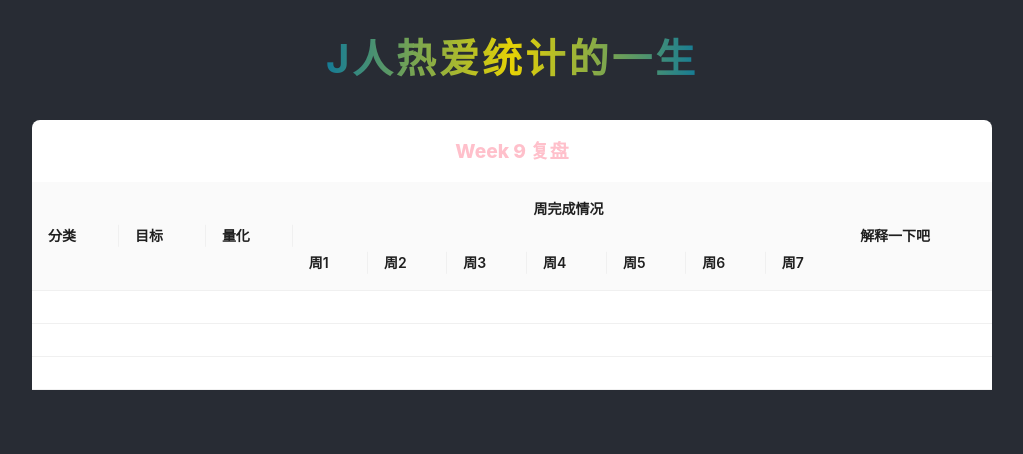
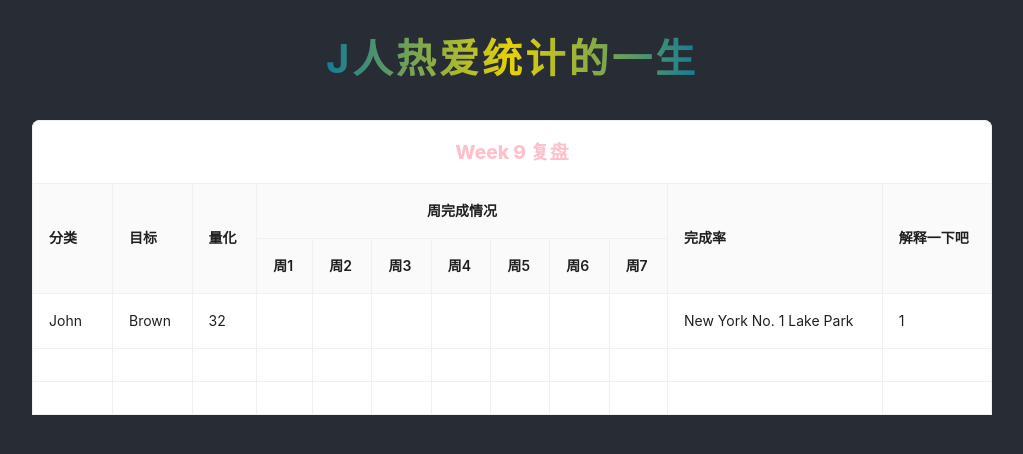
Before and after one commit to CodingWithAlice/J-Table, a React (Create React App) app: page / in a window 1280 px wide. Shown: the top 454 px of the page, without its empty margins (128-1151 px from the left). Built offline with nearby package versions, Linux system fonts and the light colour scheme.

Commit message:
add: 固定表头

```diff
--- a/src/App.js
+++ b/src/App.js
@@ -1,15 +1,15 @@
-import { Space, Table, Tag } from 'antd';
+import { Table } from 'antd';
 import './App.css';
-
-const { Column, ColumnGroup } = Table;
 
 function App() {
     // 固定表头
-    const headers = [
+    const columns = [
         {
             key: 'category',
             dataIndex: 'category',
-            title: '分类'
+            title: '分类',
+            width: 80,
+            // fixed: 'left',
         },
         {
             key: 'target',
@@ -22,17 +22,19 @@ function App() {
             title: '量化'
         },
         {
-            type: 'group',
-            key: 'weekday',
-            dataIndex: 'weekday',
             title: '周完成情况',
-            dataSource: Array.from(Array(7).keys(), (x) => x + 1).map((weekday) => {
+            children: Array.from(Array(7).keys(), (x) => x + 1).map((weekday) => {
                 return {
                     title: `周${weekday}`,
                     key: `${weekday}`,
                     dataIndex: `${weekday}`,
                 }
             })
+        },
+        {
+            key: 'rate',
+            dataIndex: 'rate',
+            title: '完成率'
         },
         {
             key: 'excuse',
@@ -43,12 +45,12 @@ function App() {
     // 模拟数据
     const data = [
         {
-            key: '1',
-            firstName: 'John',
-            lastName: 'Brown',
-            age: 32,
-            address: 'New York No. 1 Lake Park',
-            tags: ['nice', 'developer'],
+            key: 'learning',
+            category: 'John',
+            target: 'Brown',
+            quantify: 32,
+            rate: 'New York No. 1 Lake Park',
+            excuse: '1',
         },
         {
             key: '2',
@@ -79,23 +81,15 @@ function App() {
             <Table
                 dataSource={data}
                 pagination={false}
+                columns={columns}
+                bordered
                 title={() =>
                     // Week 信息
                     <div className='week'>Week 9 复盘</div>
                 }
-                className='table' >
+                className='table'
+            >
                 {/* 分类 + 目标 + 量化 */}
-                {headers.map((header) => {
-                    if (header?.type !== 'group') {
-                        return <Column title={header.title} dataIndex={header.dataIndex} key={header.key} />
-                    } else {
-                        return <ColumnGroup title={header.title}>
-                            {header?.dataSource ? header?.dataSource.map((data) => <Column title={data.title} dataIndex={data.dataIndex} key={data.key} />) : <></>}
-
-
-                        </ColumnGroup>
-                    }
-                })}
             </Table>
             {/* 不可量化目标 */}
 
```
